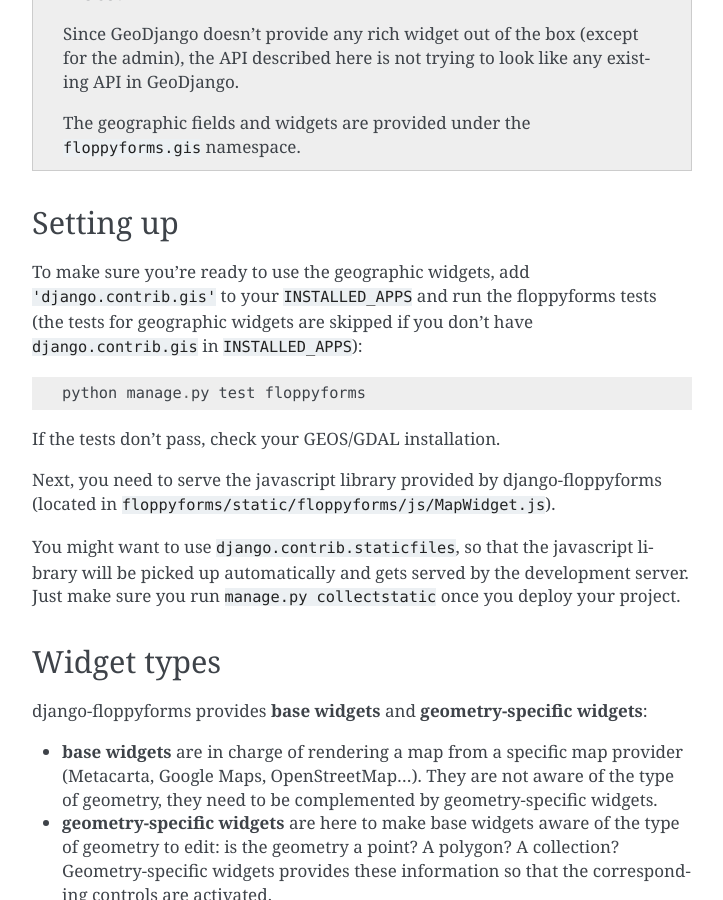
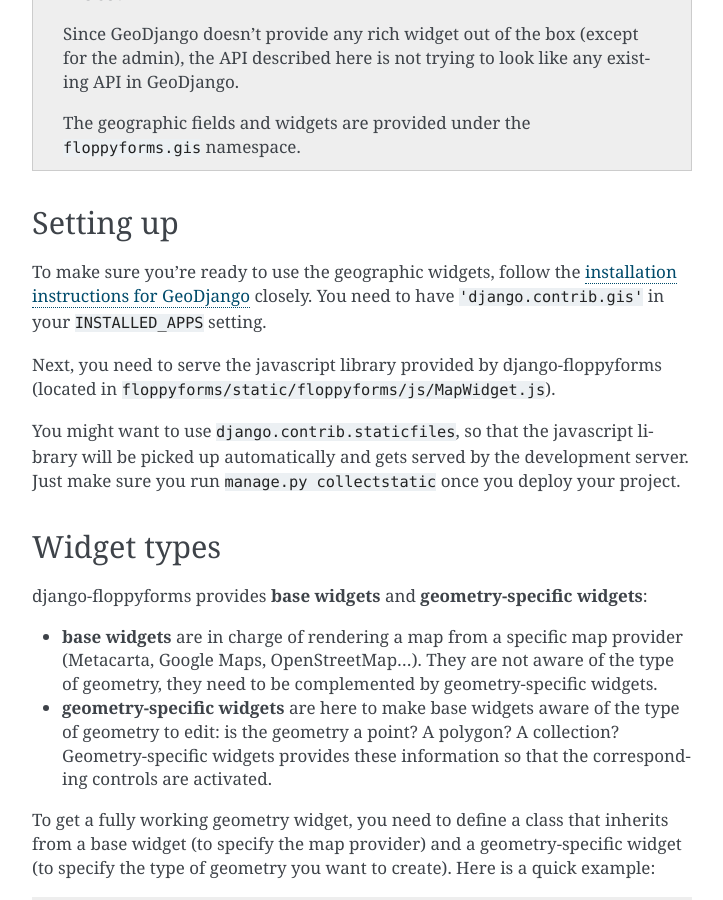
Before and after one commit to jazzband/django-floppyforms, a Sphinx documentation site: the page built from docs/geodjango.rst, in a window 1280 px wide and 900 px high, scrolled down 647 px. Shown: the whole window, without its empty margins (388-1111 px from the left). Built offline with Sphinx 7.4.7, drawn with Linux system fonts in a browser that asks for light colours; pages that are not in the unit, such as notebooks, are missing from menus.

Commit message:
Fixed #109 -- Changing GeoDjango widgets setup docs to mention the GeoDjango installation instructions and not the django-floppyforms tests to check for successfull installation.

```diff
--- a/docs/geodjango.rst
+++ b/docs/geodjango.rst
@@ -19,14 +19,9 @@
 Setting up
 ----------
 
-To make sure you're ready to use the geographic widgets, add
-``'django.contrib.gis'`` to your ``INSTALLED_APPS`` and run the floppyforms
-tests (the tests for geographic widgets are skipped if you don't have
-``django.contrib.gis`` in ``INSTALLED_APPS``)::
-
-    python manage.py test floppyforms
-
-If the tests don't pass, check your GEOS/GDAL installation.
+To make sure you're ready to use the geographic widgets, follow the
+`installation instructions for GeoDjango`_ closely. You need to have
+``'django.contrib.gis'`` in your ``INSTALLED_APPS`` setting.
 
 Next, you need to serve the javascript library provided by django-floppyforms
 (located in ``floppyforms/static/floppyforms/js/MapWidget.js``).
@@ -35,6 +30,8 @@
 library will be picked up automatically and gets served by the development
 server. Just make sure you run ``manage.py collectstatic`` once you deploy
 your project.
+
+.. _installation instructions for GeoDjango: https://docs.djangoproject.com/en/dev/ref/contrib/gis/install/
 
 Widget types
 ------------
```
